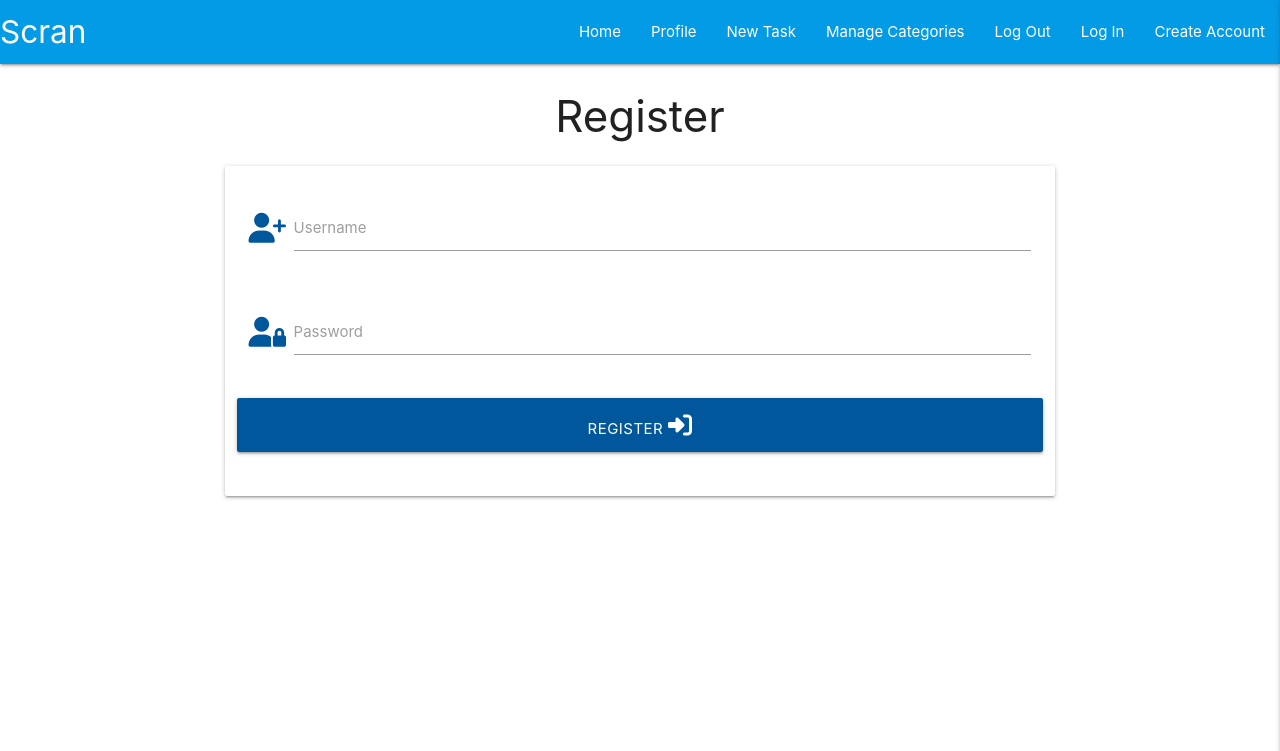
After one commit to bethanyalicehall/ms3-recipe, a Flask app: page /register in a window 1280 px wide. The commit adds this page. Shown: the top 751 px of the page. Run offline with Flask 2, Linux system fonts and the light colour scheme; some libraries are stand-ins or nearby versions.

Commit message:
Added registration page and form within that, also added werkzeug security imports within run.py

```diff
--- a/run.py
+++ b/run.py
@@ -4,6 +4,7 @@ from flask import (
     redirect, request, session, url_for)
 from flask_pymongo import PyMongo
 from bson.objectid import ObjectId
+from werkzeug.security import generate_password_hash, check_password_hash
 if os.path.exists("env.py"):
     import env
 
@@ -23,6 +24,11 @@ def get_review():
     reviews = mongo.db.review.find()
     return render_template("review.html", reviews=reviews)
 
+
+@app.route("/register", methods=["GET", "POST"])
+def register():
+    return render_template("register.html")
+
 # change debug to false below!
 
 
--- a/templates/base.html
+++ b/templates/base.html
@@ -29,7 +29,7 @@
                    <li><a href="#">Manage Categories</a></li>
                    <li><a href="#">Log Out</a></li>
                    <li><a href="#">Log In</a></li>
-                   <li><a href="#">Register</a></li>
+                   <li><a href="{{ url_for('register') }}">Create Account</a></li>
                </ul>
            </div>
        </nav>
@@ -42,7 +42,7 @@
            <li><a href="#">Manage Categories</a></li>
            <li><a href="#">Log Out</a></li>
            <li><a href="#">Log In</a></li>
-           <li><a href="#">Register</a></li>
+           <li><a href="{{ url_for('register') }}">Create Account</a></li>
        </ul>
    </header>
 
--- /dev/null
+++ b/templates/register.html
@@ -0,0 +1,35 @@
+{% extends "base.html" %}
+{% block content %}
+
+    <h3 class="center-align">Register</h3>
+
+    <div class="row">
+        <form class="col s12 m8 offset-m2" method="POST" action="{{ url_for('register') }}">
+            <div class="card-panel">
+                <!-- username -->
+                <div class="row">
+					<div class="input-field col s12">
+						<i class="fas fa-user-plus prefix light-blue-text text-darken-4"></i>
+						<input id="username" name="username" type="text" class="validate">
+						<label for="username">Username</label>
+					</div>
+                </div>
+                <!-- passowrd -->
+                <div class="row">
+                    <div class="input-field col s12">
+						<i class="fas fa-user-lock prefix light-blue-text text-darken-4"></i>
+                        <input id="password" name="password" type="password" class="validate">
+                        <label for="password">Password</label>
+                    </div>
+                </div>
+                <!-- register -->
+                <div class="row">
+                    <button type="submit" class="col s12 btn-large light-blue darken-4 text-shadow">
+                        Register <i class="fas fa-sign-in-alt"></i>
+                    </button>
+                </div>
+            </div>
+        </form>
+    </div>
+
+{% endblock %}
```
